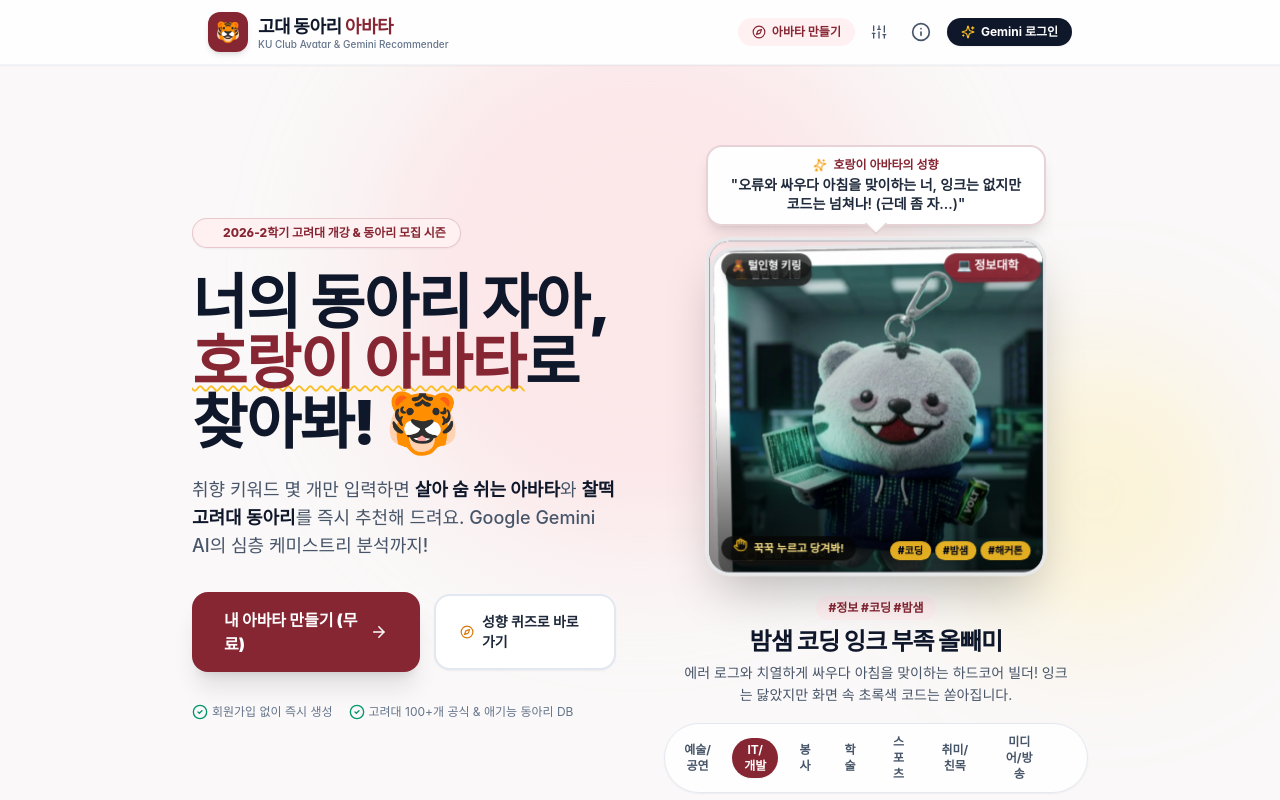
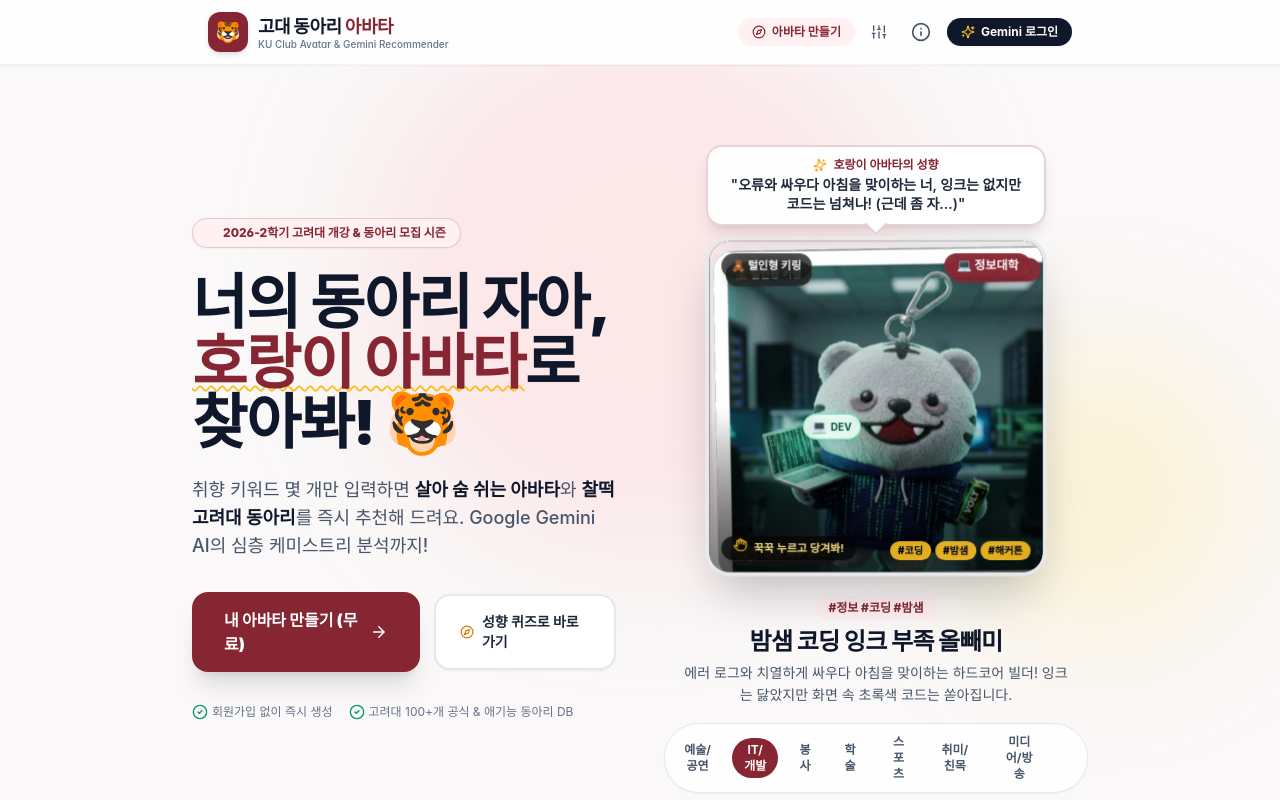
Before and after one commit to swimmingcommit/korea-univ-avatar, a Next.js app: page / in a window 1280 px wide. Shown: the top 800 px of the page. Built offline with nearby package versions, Linux system fonts and the light colour scheme; a web font is replaced by a local one.

Commit message:
feat: add 3D visual accessory pins for college and interests

```diff
--- a/components/avatar/AvatarCanvas.tsx
+++ b/components/avatar/AvatarCanvas.tsx
@@ -232,6 +232,43 @@ export const AvatarCanvas: React.FC<AvatarCanvasProps> = ({
               />
               {/* Soft Ambient Shadow Overlay */}
               <div className="absolute inset-0 bg-gradient-to-t from-black/45 via-transparent to-transparent" />
+
+              {/* Dynamic 3D Plush Custom Accessories based on user college & interests */}
+              <div className="absolute inset-0 pointer-events-none flex items-center justify-center">
+                {/* College specific accessory pin on chest */}
+                {config.customOverlay?.collegeName?.includes("의과") && (
+                  <div className="absolute top-[52%] left-[28%] bg-white/90 backdrop-blur-sm px-2 py-1 rounded-full shadow-lg border border-red-200 text-xs font-black animate-pulse flex items-center gap-1">
+                    <span>🩺</span>
+                    <span className="text-[10px] text-red-700 font-bold">MED</span>
+                  </div>
+                )}
+                {config.customOverlay?.collegeName?.includes("경영") && (
+                  <div className="absolute top-[52%] left-[28%] bg-amber-50/90 backdrop-blur-sm px-2 py-1 rounded-full shadow-lg border border-amber-300 text-xs font-black flex items-center gap-1">
+                    <span>💼</span>
+                    <span className="text-[10px] text-amber-900 font-bold">KUBS</span>
+                  </div>
+                )}
+                {config.customOverlay?.collegeName?.includes("정보") && (
+                  <div className="absolute top-[52%] left-[28%] bg-emerald-50/90 backdrop-blur-sm px-2 py-1 rounded-full shadow-lg border border-emerald-300 text-xs font-black flex items-center gap-1">
+                    <span>💻</span>
+                    <span className="text-[10px] text-emerald-900 font-bold">DEV</span>
+                  </div>
+                )}
+
+                {/* Interest specific floating props */}
+                {config.customOverlay?.interestKeywords?.some((k) => k.includes("춤") || k.includes("댄스")) && (
+                  <div className="absolute bottom-[22%] right-[18%] bg-rose-500 text-white px-2 py-1 rounded-xl shadow-xl text-xs font-black flex items-center gap-1 animate-bounce">
+                    <span>💃</span>
+                    <span className="text-[10px]">DANCE</span>
+                  </div>
+                )}
+                {config.customOverlay?.interestKeywords?.some((k) => k.includes("연애") || k.includes("소개팅") || k.includes("사랑")) && (
+                  <div className="absolute top-[28%] right-[22%] bg-pink-500 text-white px-2 py-1 rounded-full shadow-xl text-xs font-black flex items-center gap-1 animate-pulse">
+                    <span>💖</span>
+                    <span className="text-[10px]">LOVE</span>
+                  </div>
+                )}
+              </div>
             </div>
           ) : (
             /* Vector SVG View */
```
